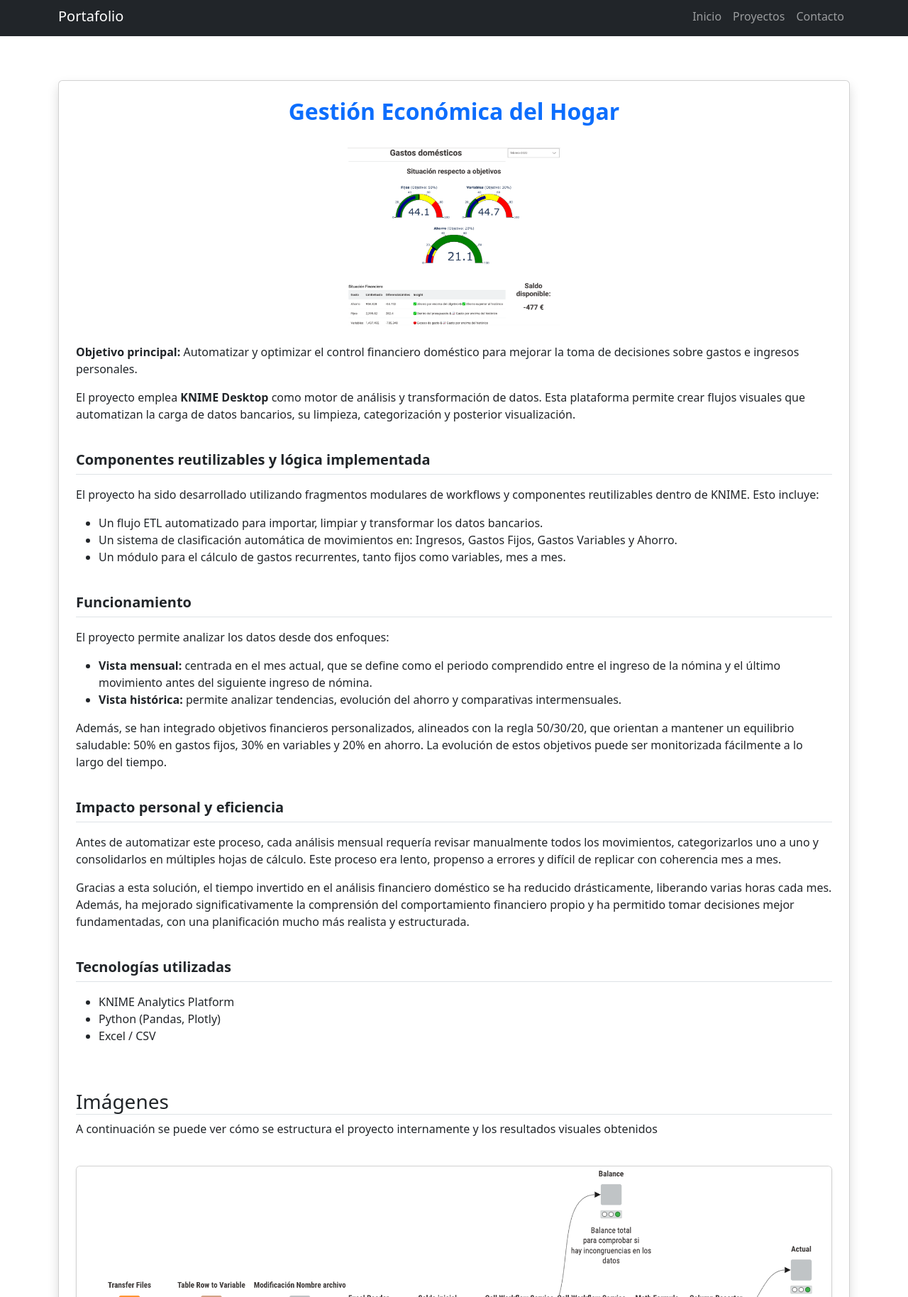
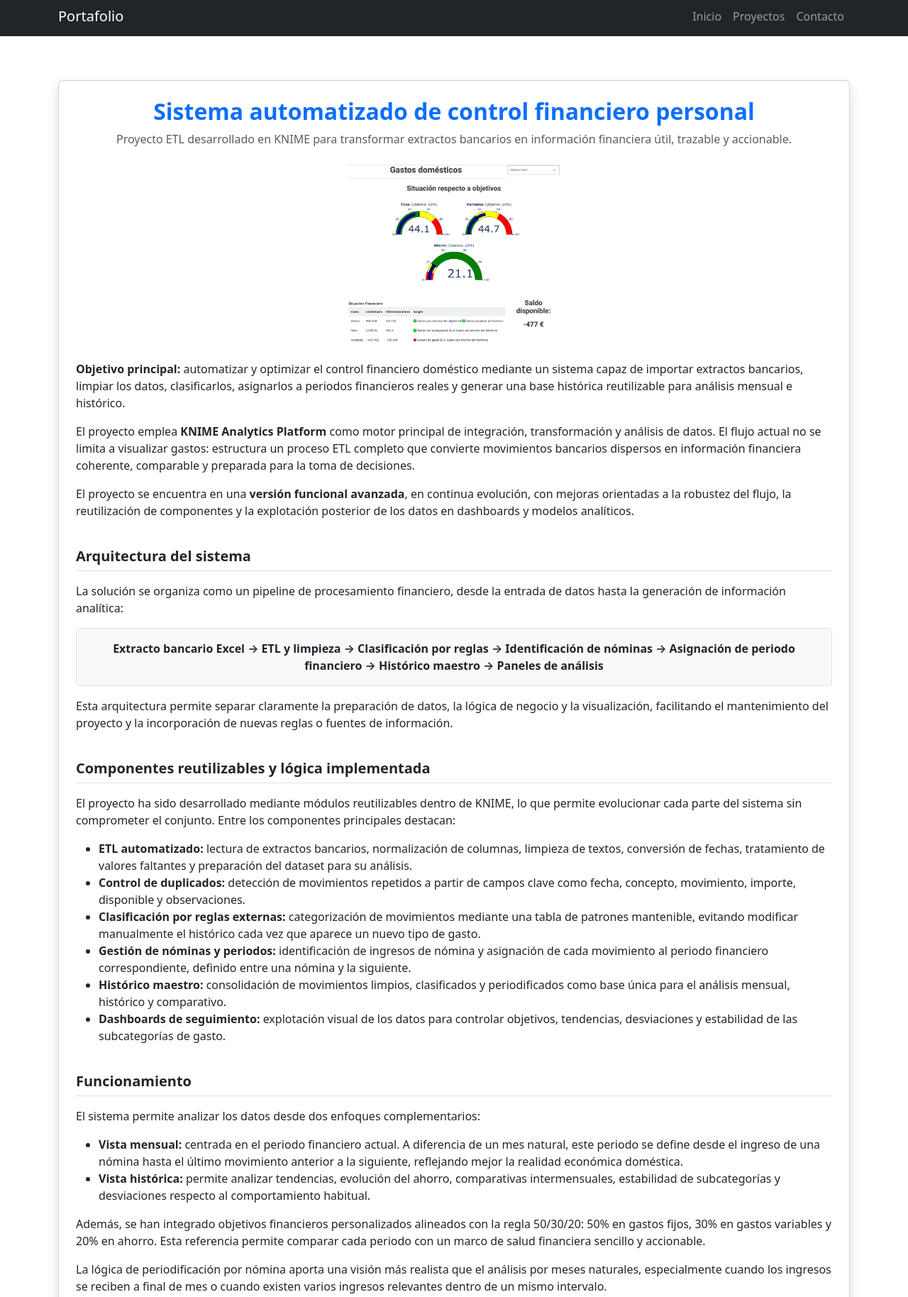
Before and after one commit to brunky93/brunky93.github.io, a plain HTML site: page proyectos/gastosPersonales.html in a window 1280 px wide. Shown: the part 5-1833 px from the top of the page at 71% size. Drawn offline with nearby package versions, Linux system fonts and the light colour scheme.

Commit message:
Actualización 2026

```diff
--- a/proyectos/gastosPersonales.html
+++ b/proyectos/gastosPersonales.html
@@ -2,7 +2,7 @@
 <html lang="es">
 <head>
   <meta charset="UTF-8">
-  <title>Gestión Económica del Hogar</title>
+  <title>Sistema automatizado de control financiero personal</title>
   <meta name="viewport" content="width=device-width, initial-scale=1">
   <link href="https://cdn.jsdelivr.net/npm/bootstrap@5.3.2/dist/css/bootstrap.min.css" rel="stylesheet">
 </head>
@@ -27,51 +27,66 @@
   <div class="container my-5">
     <div class="card shadow p-4">
       <div class="mb-4 text-center">
-        <h2 class="text-primary fw-bold mb-2">Gestión Económica del Hogar</h2>
+        <h2 class="text-primary fw-bold mb-2">Sistema automatizado de control financiero personal</h2>
+        <p class="text-muted mb-0">Proyecto ETL desarrollado en KNIME para transformar extractos bancarios en información financiera útil, trazable y accionable.</p>
       </div>
       <img src="img/00_gastosPortada.png" alt="Gastos hogar" class="d-block mx-auto mb-4" style="max-width: 300px;">
       <section class="mb-4">
-        <p><strong>Objetivo principal:</strong> Automatizar y optimizar el control financiero doméstico para mejorar la toma de decisiones sobre gastos e ingresos personales.</p>
-        <p>El proyecto emplea <strong>KNIME Desktop</strong> como motor de análisis y transformación de datos. Esta plataforma permite crear flujos visuales que automatizan la carga de datos bancarios, su limpieza, categorización y posterior visualización.</p>
+        <p><strong>Objetivo principal:</strong> automatizar y optimizar el control financiero doméstico mediante un sistema capaz de importar extractos bancarios, limpiar los datos, clasificarlos, asignarlos a periodos financieros reales y generar una base histórica reutilizable para análisis mensual e histórico.</p>
+        <p>El proyecto emplea <strong>KNIME Analytics Platform</strong> como motor principal de integración, transformación y análisis de datos. El flujo actual no se limita a visualizar gastos: estructura un proceso ETL completo que convierte movimientos bancarios dispersos en información financiera coherente, comparable y preparada para la toma de decisiones.</p>
+        <p>El proyecto se encuentra en una <strong>versión funcional avanzada</strong>, en continua evolución, con mejoras orientadas a la robustez del flujo, la reutilización de componentes y la explotación posterior de los datos en dashboards y modelos analíticos.</p>
       </section>
-
+      <section class="mb-4">
+  <h5 class="border-bottom fw-semibold pb-2 mb-3">Arquitectura del sistema</h5>
+  <p>La solución se organiza como un pipeline de procesamiento financiero, desde la entrada de datos hasta la generación de información analítica:</p>
+  <div class="bg-light border rounded p-3 text-center fw-semibold">
+    Extracto bancario Excel → ETL y limpieza → Clasificación por reglas → Identificación de nóminas → Asignación de periodo financiero → Histórico maestro → Paneles de análisis
+  </div>
+  <p class="mt-3">Esta arquitectura permite separar claramente la preparación de datos, la lógica de negocio y la visualización, facilitando el mantenimiento del proyecto y la incorporación de nuevas reglas o fuentes de información.</p>
+</section>
       <section class="mb-4">
   <h5 class="border-bottom fw-semibold pb-2 mb-3">Componentes reutilizables y lógica implementada</h5>
-        <p>El proyecto ha sido desarrollado utilizando fragmentos modulares de workflows y componentes reutilizables dentro de KNIME. Esto incluye:</p>
+  <p>El proyecto ha sido desarrollado mediante módulos reutilizables dentro de KNIME, lo que permite evolucionar cada parte del sistema sin comprometer el conjunto. Entre los componentes principales destacan:</p>
   <ul>
-          <li>Un flujo ETL automatizado para importar, limpiar y transformar los datos bancarios.</li>
-          <li>Un sistema de clasificación automática de movimientos en: Ingresos, Gastos Fijos, Gastos Variables y Ahorro.</li>
-          <li>Un módulo para el cálculo de gastos recurrentes, tanto fijos como variables, mes a mes.</li>
+    <li><strong>ETL automatizado:</strong> lectura de extractos bancarios, normalización de columnas, limpieza de textos, conversión de fechas, tratamiento de valores faltantes y preparación del dataset para su análisis.</li>
+    <li><strong>Control de duplicados:</strong> detección de movimientos repetidos a partir de campos clave como fecha, concepto, movimiento, importe, disponible y observaciones.</li>
+    <li><strong>Clasificación por reglas externas:</strong> categorización de movimientos mediante una tabla de patrones mantenible, evitando modificar manualmente el histórico cada vez que aparece un nuevo tipo de gasto.</li>
+    <li><strong>Gestión de nóminas y periodos:</strong> identificación de ingresos de nómina y asignación de cada movimiento al periodo financiero correspondiente, definido entre una nómina y la siguiente.</li>
+    <li><strong>Histórico maestro:</strong> consolidación de movimientos limpios, clasificados y periodificados como base única para el análisis mensual, histórico y comparativo.</li>
+    <li><strong>Dashboards de seguimiento:</strong> explotación visual de los datos para controlar objetivos, tendencias, desviaciones y estabilidad de las subcategorías de gasto.</li>
   </ul>
 </section>
-
       <section class="mb-4">
   <h5 class="border-bottom fw-semibold pb-2 mb-3">Funcionamiento</h5>
-        <p>El proyecto permite analizar los datos desde dos enfoques:</p>
+  <p>El sistema permite analizar los datos desde dos enfoques complementarios:</p>
   <ul>
-          <li><strong>Vista mensual:</strong> centrada en el mes actual, que se define como el periodo comprendido entre el ingreso de la nómina y el último movimiento antes del siguiente ingreso de nómina.</li>
-          <li><strong>Vista histórica:</strong> permite analizar tendencias, evolución del ahorro y comparativas intermensuales.</li>
+    <li><strong>Vista mensual:</strong> centrada en el periodo financiero actual. A diferencia de un mes natural, este periodo se define desde el ingreso de una nómina hasta el último movimiento anterior a la siguiente, reflejando mejor la realidad económica doméstica.</li>
+    <li><strong>Vista histórica:</strong> permite analizar tendencias, evolución del ahorro, comparativas intermensuales, estabilidad de subcategorías y desviaciones respecto al comportamiento habitual.</li>
   </ul>
-        <p>Además, se han integrado objetivos financieros personalizados, alineados con la regla 50/30/20, que orientan a mantener un equilibrio saludable: 50% en gastos fijos, 30% en variables y 20% en ahorro. La evolución de estos objetivos puede ser monitorizada fácilmente a lo largo del tiempo.</p>
+  <p>Además, se han integrado objetivos financieros personalizados alineados con la regla 50/30/20: 50% en gastos fijos, 30% en gastos variables y 20% en ahorro. Esta referencia permite comparar cada periodo con un marco de salud financiera sencillo y accionable.</p>
+  <p>La lógica de periodificación por nómina aporta una visión más realista que el análisis por meses naturales, especialmente cuando los ingresos se reciben a final de mes o cuando existen varios ingresos relevantes dentro de un mismo intervalo.</p>
 </section>
-
       <section class="mb-4">
   <h5 class="border-bottom fw-semibold pb-2 mb-3">Impacto personal y eficiencia</h5>
   <p>Antes de automatizar este proceso, cada análisis mensual requería revisar manualmente todos los movimientos, categorizarlos uno a uno y consolidarlos en múltiples hojas de cálculo. Este proceso era lento, propenso a errores y difícil de replicar con coherencia mes a mes.</p>
-        <p>Gracias a esta solución, el tiempo invertido en el análisis financiero doméstico se ha reducido drásticamente, liberando varias horas cada mes. Además, ha mejorado significativamente la comprensión del comportamiento financiero propio y ha permitido tomar decisiones mejor fundamentadas, con una planificación mucho más realista y estructurada.</p>
+  <p>Gracias a esta solución, el análisis financiero doméstico se ha convertido en un proceso mucho más ágil, trazable y consistente. La automatización reduce el trabajo repetitivo, mejora la calidad del histórico y facilita comparar periodos con criterios homogéneos.</p>
+  <p>El resultado no es únicamente un ahorro de tiempo, sino una base de datos financiera personal más fiable, capaz de soportar análisis de desviaciones, simulaciones de nuevos gastos, seguimiento de objetivos y detección temprana de patrones de gasto poco saludables.</p>
 </section>
-
       <section class="mb-4">
         <h5 class="border-bottom fw-semibold pb-2 mb-3">Tecnologías utilizadas</h5>
         <ul>
           <li>KNIME Analytics Platform</li>
-          <li>Python (Pandas, Plotly)</li>
-          <li>Excel / CSV</li>
+          <li>KNIME Components y Metanodos</li>
+          <li>Excel Reader / Excel Writer</li>
+          <li>Rule Engine Dictionary y tablas externas de patrones</li>
+          <li>Nodos Date&amp;Time para conversión y lógica temporal</li>
+          <li>Python, Pandas y Plotly para análisis y visualizaciones específicas</li>
+          <li>Excel / CSV como fuentes y salidas auxiliares</li>
         </ul>
       </section>
 
       <h3 class="mt-4 border-bottom">Imágenes</h3>
-      <p>A continuación se puede ver cómo se estructura el proyecto internamente y los resultados visuales obtenidos</p>
+      <p>A continuación se puede ver cómo se estructura el proyecto internamente y algunos de los resultados visuales obtenidos.</p>
 
       <div class="row my-4">
         <!-- 1. Flujo General -->
@@ -79,7 +94,7 @@
           <div class="card shadow-sm" style="height: 100%;">
             <img src="img/flujoGeneral.png" class="card-img-top" alt="Flujo general del sistema">
             <div class="card-body">
-              <p class="card-text"><strong>Flujo general:</strong> Automatización completa del análisis financiero. Desde la importación del archivo de movimientos, copia de seguridad, lectura y procesamiento, hasta el cálculo del balance y su envío a paneles de visualización mensual e histórico.</p>
+              <p class="card-text"><strong>Flujo general:</strong> automatización completa del proceso financiero. Incluye importación del extracto bancario, limpieza, control de duplicados, clasificación, identificación de nóminas, asignación de periodos, actualización del histórico maestro y generación de paneles de análisis mensual e histórico.</p>
             </div>
           </div>
         </div>
@@ -89,7 +104,7 @@
           <div class="card shadow-sm" style="height: 100%;">
             <img src="img/periodoActual.png" class="card-img-top" alt="Panel periodo actual">
             <div class="card-body">
-              <p class="card-text"><strong>Análisis mensual:</strong> Muestra los movimientos del periodo definido agrupados por categoría (fijos, variables y ahorro), análisis porcentual sobre ingresos y alertas inteligentes basadas en el comportamiento histórico.</p>
+              <p class="card-text"><strong>Análisis mensual:</strong> muestra los movimientos del periodo financiero actual, agrupados por categoría y subcategoría. Incluye análisis porcentual sobre ingresos, comparación con objetivos 50/30/20 y alertas basadas en el comportamiento histórico.</p>
             </div>
           </div>
         </div>
@@ -99,8 +114,7 @@
           <div class="card shadow-sm" style="height: 100%;">
             <img src="img/periodoHistorico.png" class="card-img-top" alt="Panel histórico">
             <div class="card-body">
-              <p class="card-text"><strong>Análisis histórico:</strong> Incluye los módulos que permiten segmentar los gastos por tipo (fijos o variables), calcular la evolución histórica del saldo neto y realizar simulaciones del impacto financiero al introducir nuevos gastos.
-              Además, implementa un análisis de variabilidad por subcategoría usando el <strong>coeficiente de variación (CV)</strong>, que mide la estabilidad mensual del gasto.</p>
+              <p class="card-text"><strong>Análisis histórico:</strong> incluye módulos para segmentar gastos por tipo, analizar la evolución del saldo neto, estudiar el peso de cada subcategoría y simular el impacto financiero de nuevos gastos. Además, incorpora un análisis de variabilidad mediante el <strong>coeficiente de variación (CV)</strong>, que ayuda a distinguir gastos estables de gastos impredecibles o con posible riesgo de desajuste.</p>
               <p class="card-text">
                 <strong>Leyenda del análisis de variabilidad:</strong><br>
                 ✅ <strong>Estable:</strong> CV bajo — comportamiento predecible mes a mes.<br>
@@ -114,7 +128,7 @@
       </div>
 
       <h3 class="mt-4 border-bottom">Resultado</h3>
-      <p>Finalmente, los paneles de mando ofrecen una visualización clara y detallada del comportamiento financiero mensual e histórico, facilitando la toma de decisiones y el seguimiento de objetivos.</p>
+      <p>El resultado es un sistema de análisis financiero personal que combina automatización, trazabilidad y visualización. Los paneles de mando permiten interpretar el comportamiento mensual e histórico, detectar desviaciones, evaluar la estabilidad de los gastos y tomar decisiones con una base de datos más consistente.</p>
 
       <div class="row my-4">
         <!-- 4. Panel Mensual 1 -->
@@ -123,7 +137,7 @@
           <div class="card shadow-sm" style="height: 100%;">
             <img src="img/panelMensual1.png" class="card-img-top" alt="Objetivos de gasto mensual">
             <div class="card-body">
-              <p class="card-text"><strong>Panel mensual 1 - Distribución por objetivo:</strong> Indicadores tipo velocímetro que comparan los porcentajes reales con los objetivos 50/30/20. Permite ver de forma rápida si se está gastando más de lo saludable en alguna categoría.</p>
+              <p class="card-text"><strong>Panel mensual 1 - Distribución por objetivo:</strong> indicadores tipo velocímetro que comparan los porcentajes reales del periodo con los objetivos 50/30/20. Permite identificar rápidamente si alguna categoría se aleja del equilibrio presupuestario previsto.</p>
             </div>
           </div>
         </div>
@@ -133,7 +147,7 @@
           <div class="card shadow-sm" style="height: 100%;">
             <img src="img/panelMensual2.png" class="card-img-top" alt="Situación financiera mensual">
             <div class="card-body">
-              <p class="card-text"><strong>Panel mensual 2 - Detalle financiero:</strong> Tabla con análisis de límites de gasto y emisión de insights automáticos. También se muestra saldo disponible y detalle de movimientos del periodo. Ideal para seguimiento mensual detallado.</p>
+              <p class="card-text"><strong>Panel mensual 2 - Detalle financiero:</strong> tabla con análisis de límites de gasto, saldo disponible, movimientos del periodo e insights automáticos. Está orientado al seguimiento operativo del mes financiero en curso.</p>
             </div>
           </div>
         </div>
@@ -144,7 +158,7 @@
           <div class="card shadow-sm" style="height: 100%;">
             <img src="img/panelHist1.png" class="card-img-top" alt="Histórico de gastos">
             <div class="card-body">
-              <p class="card-text"><strong>Panel histórico 1 - Gasto mensual:</strong> Visualización de la mediana de gasto mensual por subcategoría y su nivel de inestabilidad. Ayuda a detectar áreas con riesgo de desajuste financiero, clasificadas como estables o potencialmente problemáticas.</p>
+              <p class="card-text"><strong>Panel histórico 1 - Gasto mensual:</strong> visualización de la mediana histórica de gasto por subcategoría y de su nivel de variabilidad. Ayuda a detectar áreas estables, gastos de bajo impacto y posibles focos de desajuste financiero.</p>
             </div>
           </div>
         </div>
@@ -154,7 +168,7 @@
           <div class="card shadow-sm" style="height: 100%;">
             <img src="img/panelHist2.png" class="card-img-top" alt="Evaluación de gasto por subcategoría">
             <div class="card-body">
-              <p class="card-text"><strong>Panel histórico 2 - Evolucón saldo neto:</strong>Permite visualizar el comportamiento del saldo neto (Ingresos-Gastos) a lo largo del tiempo. También incluye simulaciones del impacto porcentual de un nuevo gasto fijo en el equilibrio presupuestario.</p>
+              <p class="card-text"><strong>Panel histórico 2 - Evolución del saldo neto:</strong> permite visualizar el comportamiento del saldo neto a lo largo del tiempo. También incluye simulaciones del impacto porcentual de un nuevo gasto fijo en el equilibrio presupuestario.</p>
             </div>
           </div>
         </div>
```
Also changed, not shown: 1 other file. Lines whose indentation alone changed are shown as unchanged.
